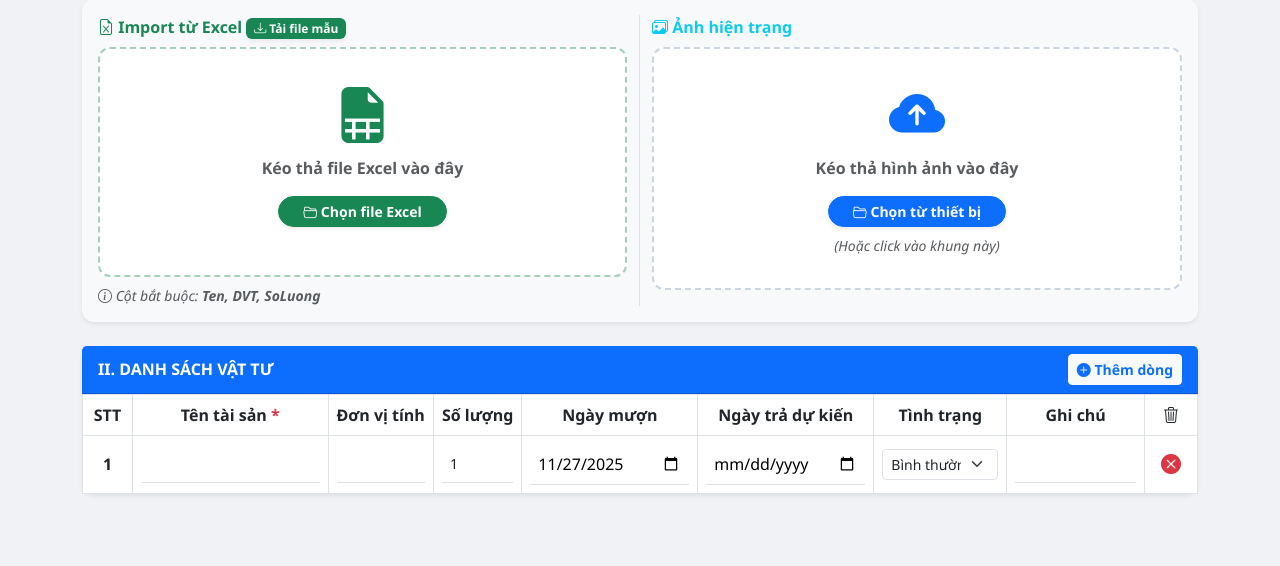
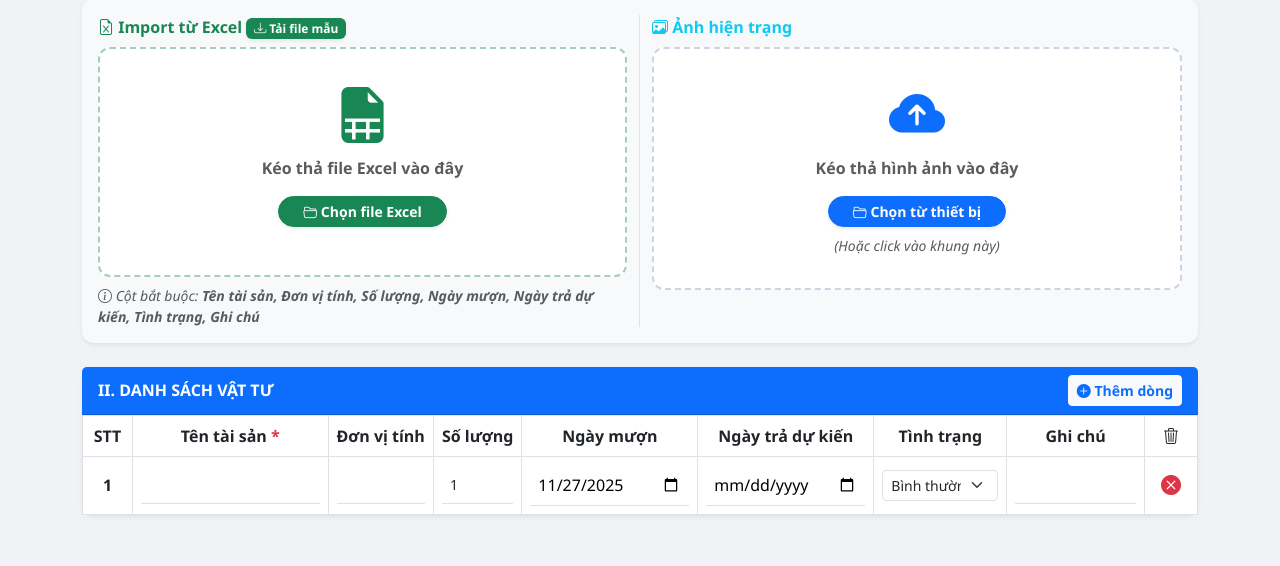
Before and after one commit to JauntyMonkey144/quanlykho, a Django app: page /loan/create/ in a window 1280 px wide, after a click on "Đính kèm Ảnh hoặc Import Excel". Shown: the part 979-1545 px from the top of the page. Before the commit the page ends 1476 px from the top, so only its background shows below. Run offline with Django 5.2, Linux system fonts and the light colour scheme; the visitor is signed in with stand-in values (Sample User, id 1); some libraries are stand-ins or nearby versions.

Commit message:
Update loan_form_content.html

```diff
--- a/templates/warehouse/includes/loan_form_content.html
+++ b/templates/warehouse/includes/loan_form_content.html
@@ -66,7 +66,7 @@
             </div>
 
             <small class="text-muted d-block mt-2 fst-italic">
-                <i class="bi bi-info-circle"></i> Cột bắt buộc: <strong>Ten, DVT, SoLuong</strong>
+                <i class="bi bi-info-circle"></i> Cột bắt buộc: <strong>Tên tài sản, Đơn vị tính, Số lượng, Ngày mượn, Ngày trả dự kiến, Tình trạng, Ghi chú</strong>
             </small>
         </div>
         <div class="col-md-6">
```
